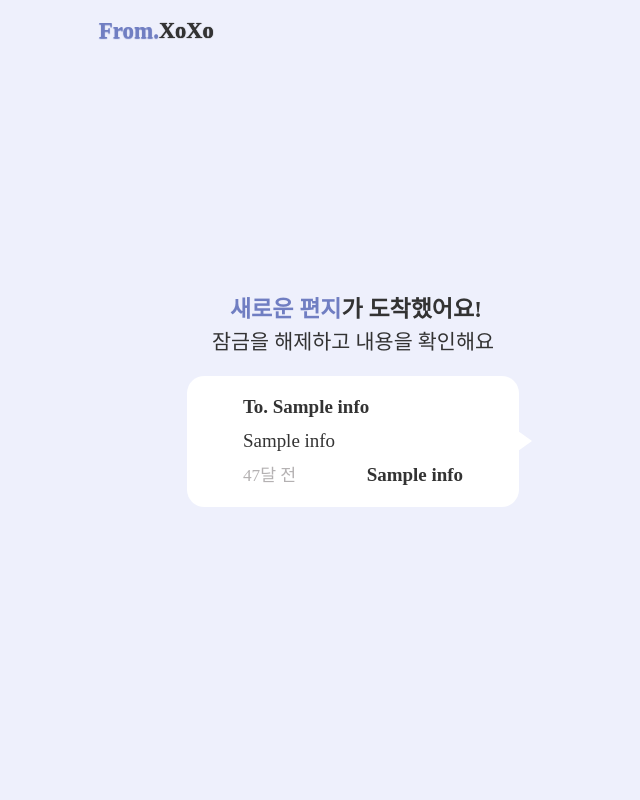
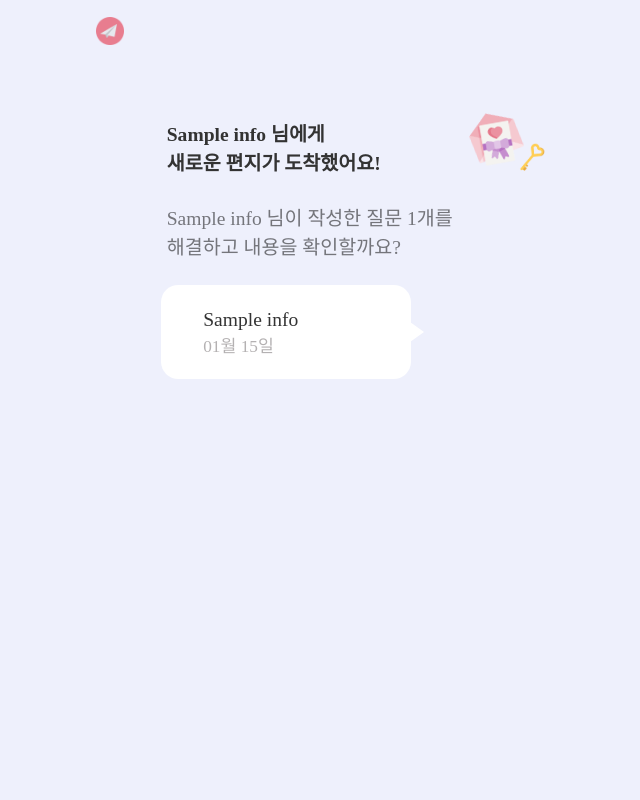
Before and after one commit to ChoKyungYeon/fromxoxo, a Django app: page /letters/intro/00000000-0000-0000-0000-000000000001 in a window 1280 px wide. Shown: the whole page, without its empty margins (287-927 px from the left). Run offline with Django 3.2, Linux system fonts and the light colour scheme; tables that the repository leaves empty hold one stand-in row (values such as "Sample post"); some libraries are stand-ins or nearby versions; some web fonts are replaced.

Commit message:
20231112 version 1.09

```diff
--- a/letter_quizapp/templates/letter_quizapp/verify.html
+++ b/letter_quizapp/templates/letter_quizapp/verify.html
@@ -29,7 +29,11 @@
 }
 </style>
 <header class="header-empty tema-{{ target_letter.letter_content.tema }}">
+        {% if target_letter.sender %}
+        {%  url 'letterapp:result' pk=target_letter.pk as url %}
+        {% else %}
         {%  url 'letterapp:intro' pk=target_letter.pk as url %}
+        {% endif %}
         {% include 'headersnippets/exit.html' with url=url %}
 </header>
 
--- a/letterapp/templates/letterapp/detail.html
+++ b/letterapp/templates/letterapp/detail.html
@@ -15,7 +15,11 @@
         {% else %}
         {% include 'headersnippets/guide.html' %}
         {% endif %}
+        {% if target_letter.sender %}
+        {%  url 'letterapp:result' pk=target_letter.pk as url %}
+        {% else %}
         {%  url 'letterapp:intro' pk=target_letter.pk as url %}
+        {% endif %}
         {% include 'headersnippets/exit.html' with url=url %}
 </header>
 <main class="tema-{{ letter_content.tema }}" id="letter-detail">
--- a/letterapp/templates/letterapp/intro.html
+++ b/letterapp/templates/letterapp/intro.html
@@ -1,14 +1,48 @@
+{% extends 'base.html' %}
+{% load bootstrap4 %}
+{% block content %}
+<style>
+    #letter-intro {
+        padding-top:5rem;
+    }
+    #letter-intro .text-title {
+        font-weight: var(--fontweight-index);
+    }
 
-<!DOCTYPE html>
-<html lang="ko">
-{%  include 'head.html' %}
-<body >
-    {% load bootstrap4 %}
-    {% block content %}
-<style>
-#letter-intro .spacing-title{
-    margin-bottom: 0;
-}
+    #letter-intro .spacing-title {
+        margin-bottom: 2.2rem;
+        position: relative;
+    }
+   #letter-intro  .img-intro{
+        width: 4.5rem;
+        flex-shrink: 0;
+        object-fit: cover;
+       position: absolute;
+       right: 2rem;
+       transform: rotate(-10deg);
+       bottom:1.3rem;
+    }
+    #letter-intro  .img-key{
+        width: 2.3rem;
+        flex-shrink: 0;
+        object-fit: cover;
+       position: absolute;
+       right: 0;
+        bottom:0.7rem;
+       transform: rotate(-5deg);
+    }
+
+    #letter-intro .text-content {
+       font-size: var(--fontsize-title);
+    }
+
+    #letter-intro .spacing-content {
+        display: flex;
+        flex-direction: row;
+        justify-content: flex-start;
+        align-items: center;
+        padding-left: 0.5rem;
+    }
 </style>
 
 
@@ -16,35 +50,27 @@
     {% if user == target_letter.receiver %}
         {%  url 'accountapp:savedmailbox' pk=user.pk as url %}
         {% include 'headersnippets/navback.html' with url=url %}
-    {% elif user == target_letter.sender %}
-        {%  url 'letterapp:result' pk=target_letter.pk as url %}
-        {% include 'headersnippets/navback.html' with url=url %}
     {% else %}
         {% include 'headersnippets/logo.html' with url=url %}
     {% endif%}
-
 </header>
 
-<main class="main-centralize tema-{{ target_letter.letter_content.tema }}" id="letter-intro">
-    <div class="frame-centralize">
+<main class="tema-{{ target_letter.letter_content.tema }}">
+    <div class="frame-letter" id="letter-intro">
         <div class="spacing-title">
             <span class="text-title" style="padding-left: 0">
-                {% if user == target_letter.receiver %}
-                    <span class="text-emphasize">저장한 편지</span>를 확인할까요?
-                {% elif user == target_letter.sender %}
-                    <span class="text-emphasize">작성한 편지</span>를 확인할까요?
-                {% else %}
-                    <span class="text-emphasize">새로운 편지</span>가 도착했어요!
-                {% endif%}
+                {{ target_letter.letter_info.receiver_name }} 님에게<br>
+                새로운 편지가 도착했어요!
             </span>
+            <img class="img-intro" src='/static/icons/etc/card.png'>
+            <img class="img-key" src='/static/icons/etc/key.png'>
         </div>
-        <div class="item-guide text-index">
-            잠금을 해제하고 내용을 확인해요<br>
+        <div class="spacing-content">
+            <span class="text-content">{{ target_letter.letter_info.sender_name }} 님이 작성한 질문 {{ target_letter.letter_quiz.all|length }}개를 <br>
+                해결하고 내용을 확인할까요?</span>
         </div>
         {% include 'snippets/introletter.html' %}
     </div>
 </main>
 
 {% endblock %}
-</body>
-</html>
--- a/letterapp/templates/letterapp/resultsnippets/preview.html
+++ b/letterapp/templates/letterapp/resultsnippets/preview.html
@@ -13,7 +13,7 @@
     color: var(--black);
 }
 </style>
-<a href="{% url 'letterapp:intro' pk=target_letter.pk %}" class="frame" id="letter-result-preview">
+<a href="{% url 'letter_quizapp:verify' pk=initial_letter.pk %}" class="frame" id="letter-result-preview">
     <div  class="container" >
         <div class="item">
         <span class="text-content-bold" >{{ target_letter.letter_info.title|truncatechars:23 }}</span>
--- a/letterapp/views.py
+++ b/letterapp/views.py
@@ -27,6 +27,7 @@ class LetterResultView(DetailView):
     def get_context_data(self, **kwargs):
         context = super().get_context_data(**kwargs)
         context['page'] = self.request.GET.get('page', None)
+        context['initial_letter'] = self.object.letter_quiz.all().order_by('created_at').first()
         return context
 
 @method_decorator(never_cache, name='dispatch')
@@ -61,6 +62,8 @@ class LetterIntroView(DetailView):
         except:
             return redirect(reverse('letterapp:expire') + '?type=none')
         target_user = request.user
+        if target_letter.sender == target_user:
+            return redirect('letterapp:result', pk=target_letter.pk)
         if target_letter.state == 'received' and not target_user in [target_letter.receiver, target_letter.sender]:
             return redirect(reverse('letterapp:expire') + '?type=saved')
         return super().get(request, *args, **kwargs)
@@ -121,7 +124,6 @@ class LetterStateUpdateView(RedirectView):
                 letter.save()
             letter.finished_at = datetime.now()
             letter.save()
-
             return super(LetterStateUpdateView, self).get(request, *args, **kwargs)
 
 @method_decorator(login_required, name='dispatch')
--- a/templates/head.html
+++ b/templates/head.html
@@ -7,7 +7,7 @@
     {% if intro_page %}
     <meta property="og:description" content="새로운 편지가 도착했어요!">
     {% else %}
-    <meta property="og:description" content="독특한 편지를 제작하고 공유해요!">
+    <meta property="og:description" content="나만의 재밌는 편지를 선물해요">
     {% endif %}
     <meta name="viewport" content="width=device-width, initial-scale=1.0, maximum-scale=1.0, user-scalable=0, shrink-to-fit=no">
     <link rel="short icon" href="#">
--- a/templates/headersnippets/logo.html
+++ b/templates/headersnippets/logo.html
@@ -7,18 +7,18 @@
     flex-direction: row;
 }
 .img-logo{
-    width: 2rem;
-    height: 2rem;
+    width: 2.4rem;
+    height: 2.4rem;
     flex-shrink: 0;
     object-fit: cover;
-    margin-right: auto;
+    margin-right: 0.7rem;
 }
 .text-logo{
     display: flex;
     justify-content: center;
     align-items: center;
     flex-direction: row;
-    font-size: 1.95rem;
+    font-size: 1.9rem;
     color:inherit;
     font-weight: var(--fontweight-index);
     margin-left: 0.5rem;
@@ -35,5 +35,5 @@
 </style>
 <a class="btn-logo" href="{% url 'homescreenapp:homescreen'%}">
 <span class="text-logo">
-    <span class="text-logo-bold">From.</span>XoXo</span>
+    <img class="img-logo" src='/static/icons/etc/logo.png'>
 </a>
--- a/templates/snippets/introletter.html
+++ b/templates/snippets/introletter.html
@@ -1,32 +1,24 @@
 <style>
     #snippet-introletter{
-        width:90%;
-        margin: 1.5rem auto 0 auto;
+        width:100%;
         box-shadow: none;
-        border:none
+        border:none;
+        margin-top:2rem;
+        padding-top:1.7rem;
+        padding-bottom: 1.7rem;
     }
 
-    #snippet-introletter .btn-id{
-        background: var(--softgray);
-        font-size: 1.23rem;
-        color: var(--white);
-        padding:0.15rem 0.5rem;
-        border-radius: 0.5rem;
-        margin-left: auto
-    }
     #snippet-introletter .spacing-horizontal{
         justify-content: space-between;
     }
     #snippet-introletter .text-date{
         color: var(--softgray);
-        font-size: var(--fontsize-detail)
+        font-size: var(--fontsize-detail);
     }
 
 
 
     #snippet-introletter .interval-tile {
-        margin-top: 0.5rem;
-        margin-bottom: 0.5rem;
     }
 
 
@@ -57,16 +49,12 @@
 </style>
 <a href="{% url 'letter_quizapp:verify' pk=initial_letter.pk %}" class="container-snippets container-right" id="snippet-introletter">
     <div class="item-arrow-right"></div>
-        <div class="spacing-horizontal" >
-            <span class="text-content-bold interval-name" >To. {{ target_letter.letter_info.receiver_name }}</span>
-        </div>
     <div class="text-content interval-tile" style="color: var(--black)">
         {{ target_letter.letter_info.title|truncatechars:23 }}
     </div>
     <div class="spacing-horizontal">
         <div class="text-content text-date" >
-            {{ target_letter.finished_before }}
+            {{ target_letter.letter_info.written_at|date:"m월 d일"  }}
         </div>
-        <span class="text-content-bold interval-name">{{ target_letter.letter_info.sender_name }}</span>
     </div>
 </a>
```
Also changed, not shown: accountapp/views.py (+0 -28 lines), media/letter/letter_qrcode_teuRGFS.png (added), static/icons/etc/card.png (added), static/icons/etc/key.png (added), static/images/logo.png.
